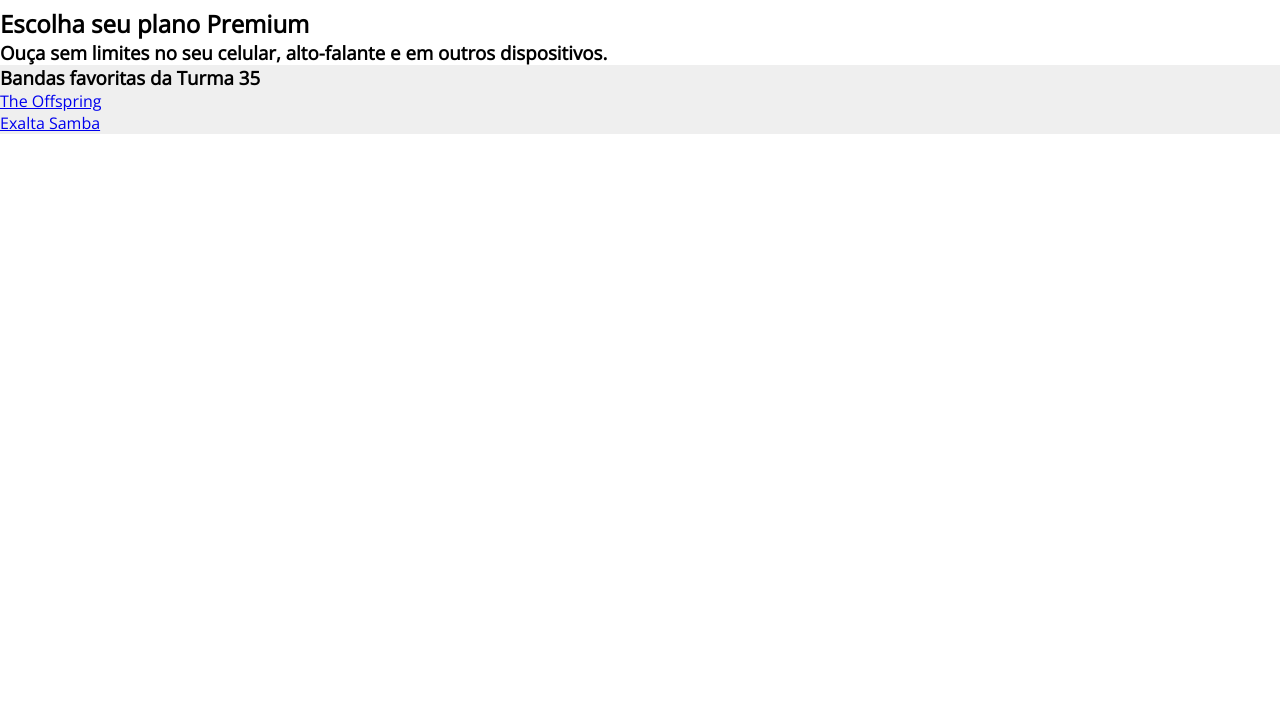
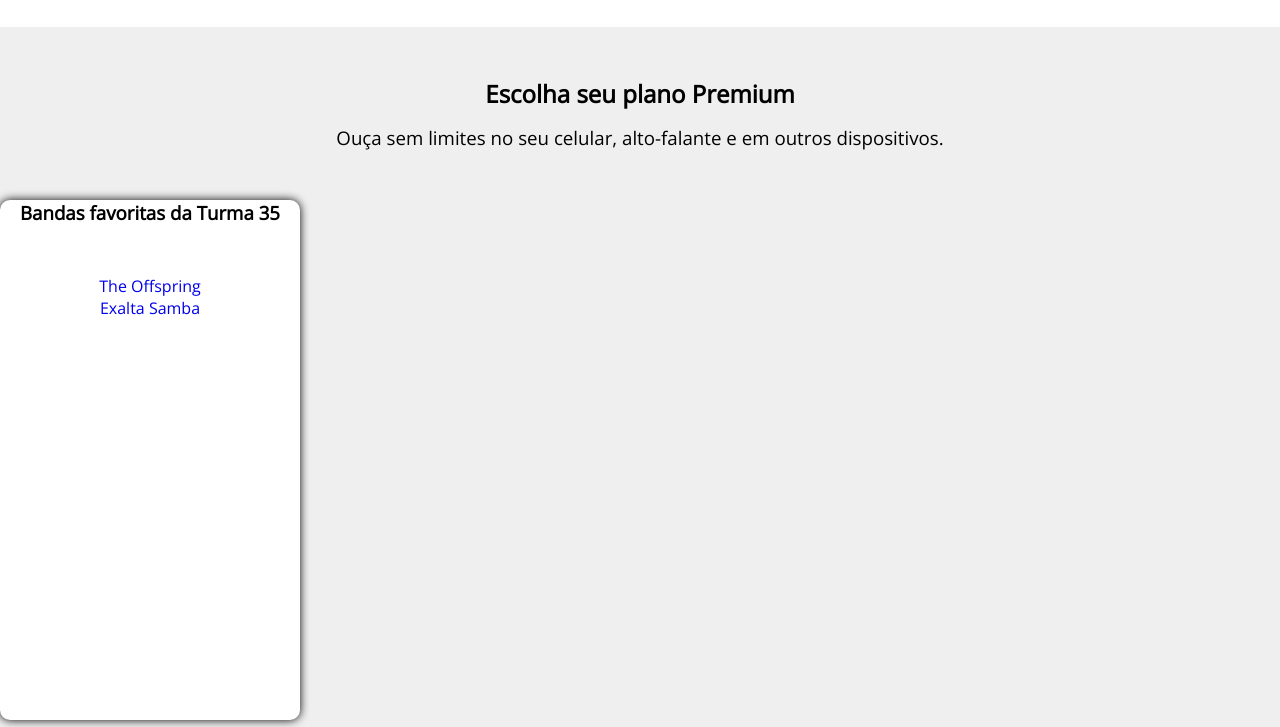
Before and after one commit to devLucasCBMelo/trybe-exercicios, a plain HTML site: page index.2.2.3.html in a window 1280 px wide. Shown: the part 639-1366 px from the top of the page. Before the commit the page ends 800 px from the top, so only its background shows below. Drawn offline with nearby package versions, Linux system fonts and the light colour scheme.

Commit message:
spotify entregue

```diff
--- a/AulaAoVivo.css
+++ b/AulaAoVivo.css
@@ -120,4 +120,35 @@ body{
 
 .footer{
     background-color: #efefef;
+    text-align: center;
+    height: 700px;
 }
+
+.footer h2{
+    margin-top: 20px;
+    padding-top: 50px;
+    padding-bottom: 15px;
+}
+
+.footer h3{
+    font-weight: 500;
+    padding-bottom: 50px;
+}
+
+.favorite-bands{
+    text-align: center;
+    background-color: white;
+    width: 300px;
+    padding-bottom: 20px;
+    border-radius: 10px;
+    height: 500px;
+    box-shadow: 0px 0px 10px 0px rgba(0, 0, 0 , 1);
+}
+
+.favorite-bands h3{
+    font-weight: 700;
+}
+
+.favorite-bands a{
+    text-decoration: none;
+}
--- a/index.2.2.3.html
+++ b/index.2.2.3.html
@@ -95,16 +95,17 @@
     </div>
 
 
-    <div>
-      <h2>Escolha seu plano Premium</h2>
-      <h3>
-        Ouça sem limites no seu celular, alto-falante e em outros dispositivos.
-      </h3>
-    </div>
 
 
     <div class="footer">
       <div>
+        <h2>Escolha seu plano Premium</h2>
+        <h3>
+          Ouça sem limites no seu celular, alto-falante e em outros dispositivos.
+        </h3>
+      </div>
+
+      <div class="favorite-bands">
         <h3>Bandas favoritas da Turma 35</h3>
         <ol>
           <li>
```
